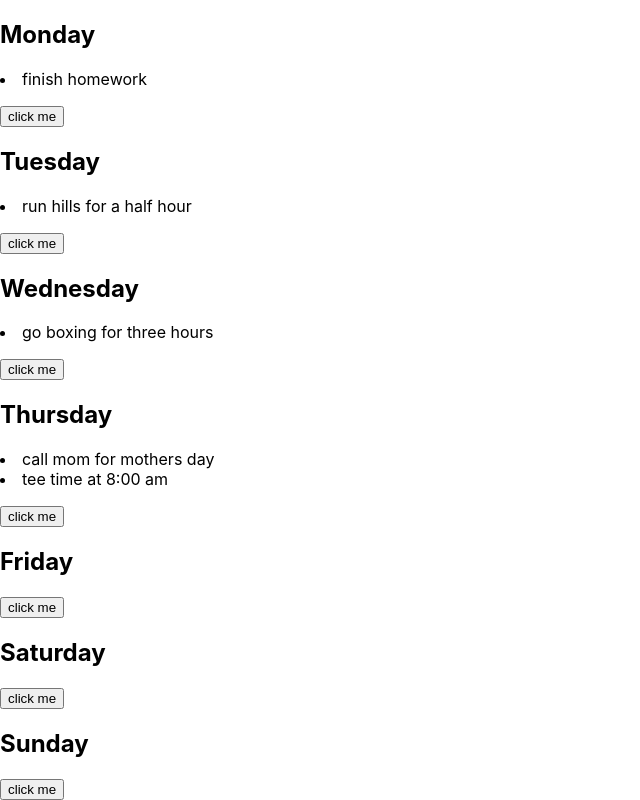
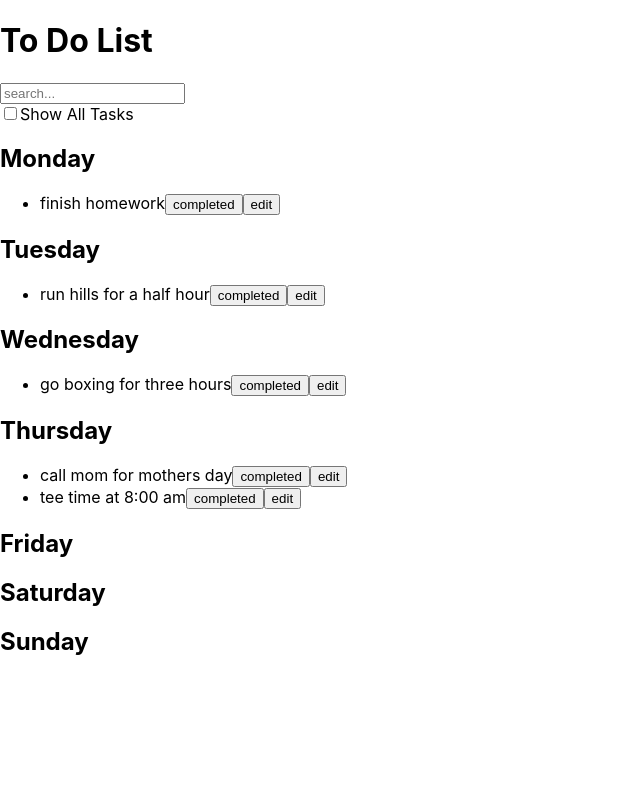
Before and after one commit to LoganBram/Learn-react, a React (Create React App) app in the folder todo/: page / in a window 1280 px wide. Shown: the whole page, without its empty margins (0-640 px from the left). Built offline with nearby package versions, Linux system fonts and the light colour scheme.

Commit message:
fixed task prop, added title and search bar

```diff
--- a/todo/src/App.js
+++ b/todo/src/App.js
@@ -2,56 +2,79 @@
 
 export default function app(){
   let items = [
-    {id:"M", do: "finish homework"},
-    {id:"W", do: "go boxing for three hours"},
-    {id:'TU', do: "run hills for a half hour"},
-    {id:"TH", do: "call mom for mothers day"},
-    {id:"TH", do: "tee time at 8:00 am"},
+    {dayabrev:"M", do: "finish homework"},
+    {dayabrev:"W", do: "go boxing for three hours"},
+    {dayabrev:'TU', do: "run hills for a half hour"},
+    {dayabrev:"TH", do: "call mom for mothers day"},
+    {dayabrev:"TH", do: "tee time at 8:00 am"},
   ];
 
   const days = [
-    { label: "Monday", id: "M" },
-    { label: "Tuesday", id: "TU" },
-    { label: "Wednesday", id: "W" },
-    { label: "Thursday", id: "TH" },
-    { label: "Friday", id: "F" },
-    { label: "Saturday", id: "SA" },
-    { label: "Sunday", id: "SU" },
+    { label: "Monday", dayabrev: "M" },
+    { label: "Tuesday", dayabrev: "TU" },
+    { label: "Wednesday", dayabrev: "W" },
+    { label: "Thursday", dayabrev: "TH" },
+    { label: "Friday", dayabrev: "F" },
+    { label: "Saturday", dayabrev: "SA" },
+    { label: "Sunday", dayabrev: "SU" },
 
   ];
 
   return(
     //maps each day to the ToDoList component & displays each day as header
+    <div class = "appwrapper">
+      <Title/>
+      <SearchBar/>
       <div>
       {days.map(day =>
-      <div key={day.id}>
+        <div key={day.dayabrev}>
           <h2 className="daylabel">{day.label}</h2>
           <ToDoList todos = {items} day = {day}/>
         </div>
         )}
       </div>
+    </div>
   )
     }
-
 
 // todos is all items to do, day is a single day which gets iterated through the week by the main function
 function ToDoList({todos, day}){
   //takes a day as input and returns all items for that day
   //passes to ToDoItem for css management
-  let task = todos.filter(todos => todos.id === day.id).map(filteredtask => (<li> {filteredtask.do} </li>))
+  let task = todos.filter(todos => todos.dayabrev === day.dayabrev).map(filteredtask => (
+  <li> {filteredtask.do}
+  <button> completed</button>
+  <button> edit </button>
+  </li>));
+
   return(
-    <div>
-      <ToDoItem todo = {task}/>
+    <div class = "taskswrapper">
+      <ul class = "tasks">
+        {task}
+      </ul>
     </div>
   )
 }
 
-function ToDoItem({todo}){
+function Title(){
   return(
-    <div>
-      <p> {todo} </p>
-      <button> click me</button>
+    <div class = "titlewrapper">
+      <h1 class = "title">
+        To Do List
+      </h1>
     </div>
   )
+}
 
+function SearchBar(){
+  return(
+    <div class = "searchwrapper">
+      <form class = "search">
+        <input type = "text" placeholder = "search..." />
+        <br/>
+        <input type = "checkbox" id = "showall" name = "showall"/>
+        <label htmlfor="showall">Show All Tasks</label>
+      </form>
+    </div>
+  )
 }
```
Lines whose indentation alone changed are shown as unchanged.
